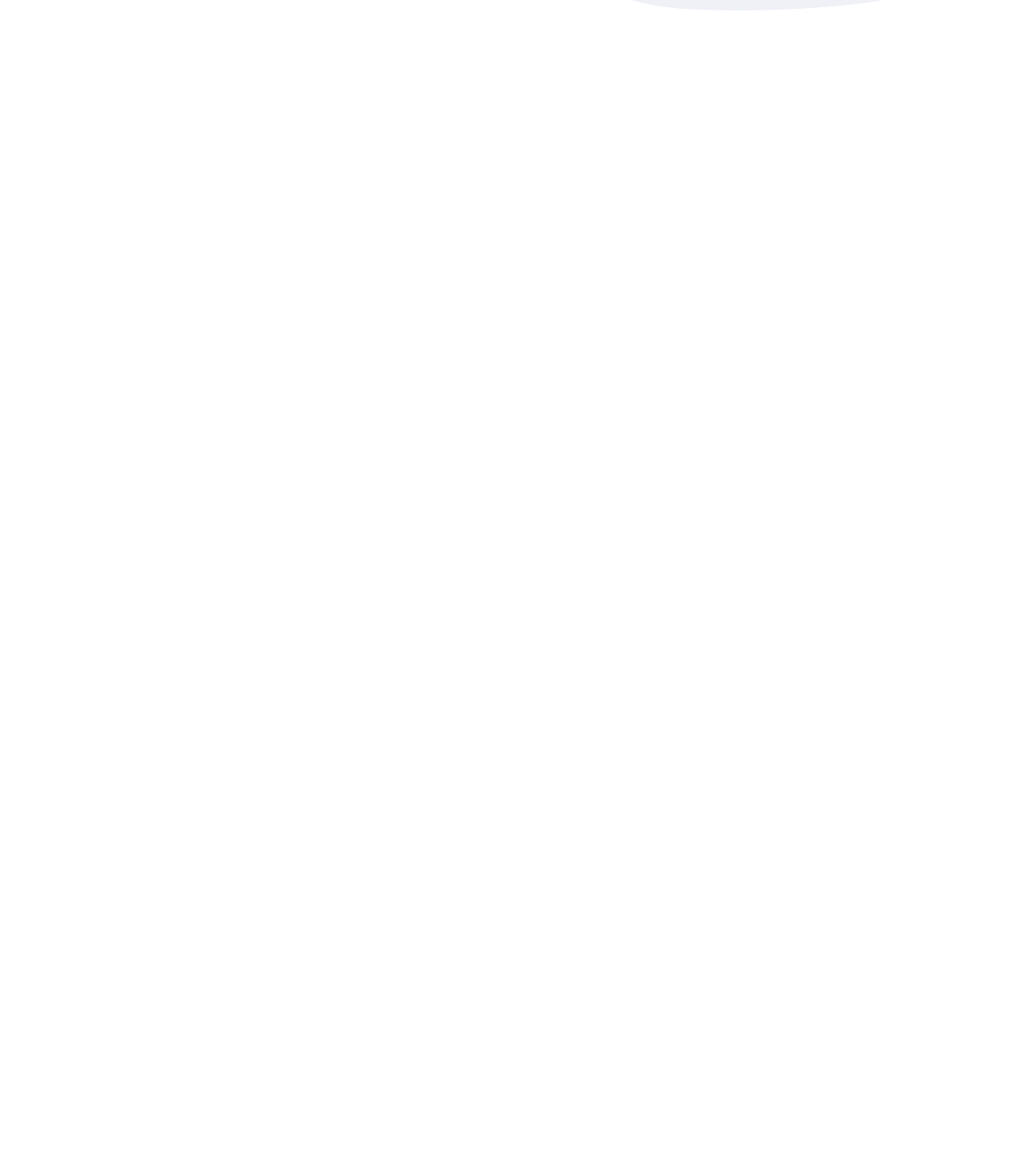
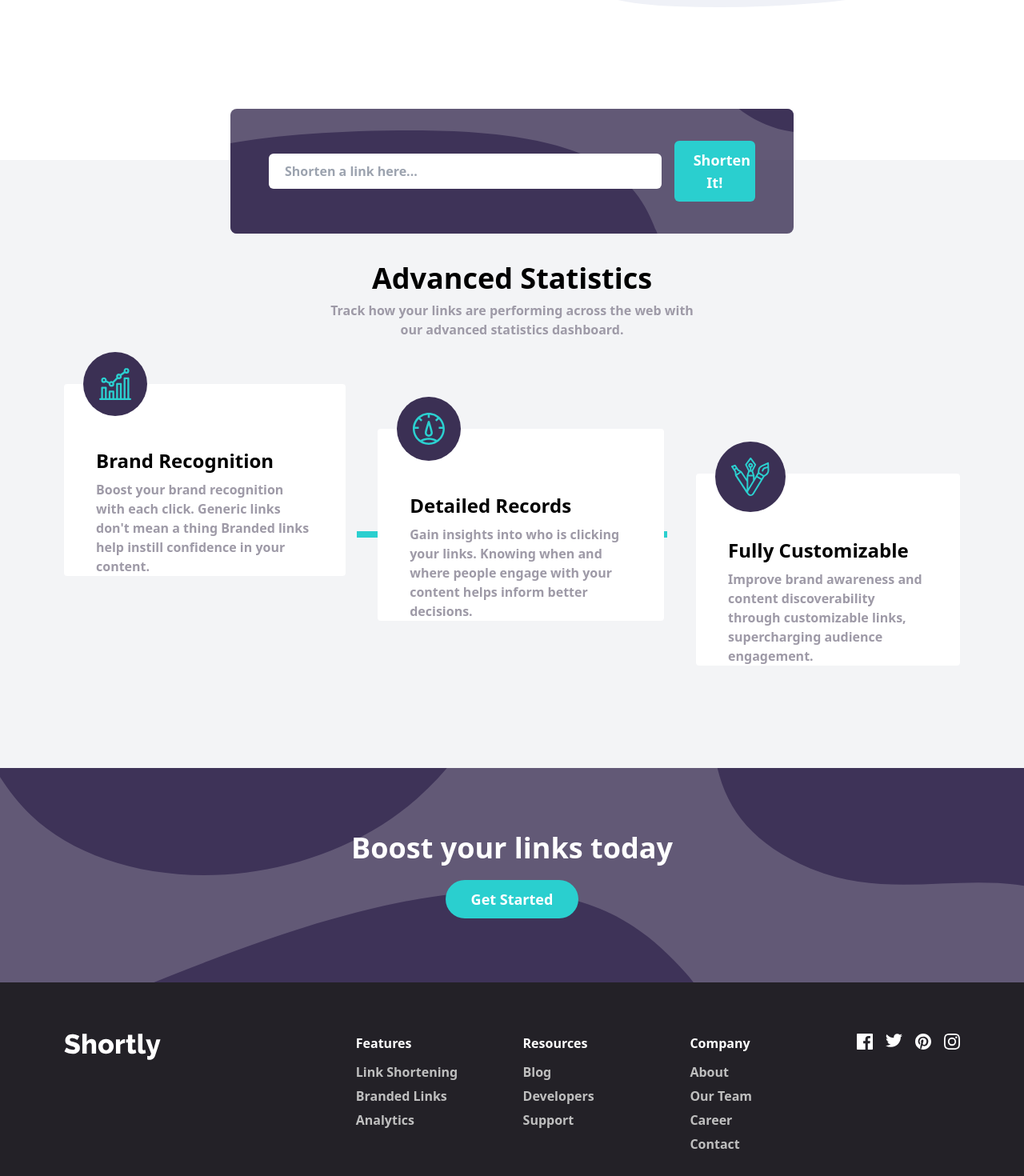
Before and after one commit to danielace1/url-shortening-app, a React (Vite) app: page / in a window 1280 px wide. Shown: the part 620-2090 px from the top of the page at 80% size. Before the commit the page ends 800 px from the top, so only its background shows below. Built offline with nearby package versions, Linux system fonts and the light colour scheme.

Commit message:
feat: design homepage and added components

```diff
--- a/src/App.jsx
+++ b/src/App.jsx
@@ -1,4 +1,5 @@
-import HomePage from "./components/Pages/HomePage";
+import HomePage from "./Pages/HomePage";
+import Footer from "./components/TheFooter";
 import Navbar from "./components/TheNavbar";
 
 const App = () => {
@@ -6,6 +7,7 @@ const App = () => {
     <div>
       <Navbar />
       <HomePage />
+      <Footer />
     </div>
   );
 };
--- /dev/null
+++ b/src/Pages/HomePage.jsx
@@ -0,0 +1,121 @@
+import SearchBox from "../components/SearchBox";
+
+const HomePage = () => {
+  return (
+    <div>
+      {/* home */}
+      <div className="container px-20 pb-48">
+        <div className="relative mt-12 flex items-center justify-between h-[70vh] xl:h-[60vh]">
+          <div className="w-1/2">
+            <h1 className="font-bold text-6xl mb-3">
+              More than just <br /> shorter links
+            </h1>
+            <p className="text-GreyishViolet font-semibold mb-8">
+              Build your brand&apos;s recognition and get detailed <br />{" "}
+              insights on how your links are performing.
+            </p>
+
+            <button className="px-9 py-2.5 text-white text-lg bg-Cyan hover:bg-cyan-200 font-semibold rounded-full">
+              Get Started
+            </button>
+          </div>
+
+          <div className="absolute -right-20">
+            <img src="/illustration-working.svg" alt="illustration working" />
+          </div>
+        </div>
+      </div>
+
+      {/* Advanced statistics  */}
+      <div className="relative bg-gray-100 pt-16 px-20 pb-32">
+        <div className="flex justify-center items-center">
+          {/* Search box */}
+          <div className="container absolute -top-16 w-full">
+            <SearchBox />
+          </div>
+        </div>
+        <div className="mt-16 text-center">
+          <h1 className="text-4xl font-bold mb-2">Advanced Statistics</h1>
+          <p className="text-GreyishViolet font-semibold">
+            Track how your links are performing across the web with <br /> our
+            advanced statistics dashboard.
+          </p>
+        </div>
+
+        {/* Cards */}
+        <div className="container mt-14 flex gap-x-10">
+          <span className="absolute bottom-72 left-[450px] 2xl:left-[910px] w-96 h-2 bg-Cyan"></span>
+
+          <div className="relative px-10 py-16 h-60 bg-white rounded z-10">
+            <div className="absolute -top-10 left-6 bg-DarkViolet p-5 rounded-full">
+              <img
+                src="/icon-brand-recognition.svg"
+                alt="brand recognition"
+                className=""
+              />
+            </div>
+            <div className="mt-4">
+              <h1 className="font-bold text-2xl mb-2">Brand Recognition</h1>
+              <p className="font-semibold text-GreyishViolet">
+                Boost your brand recognition with each click. Generic links
+                don&apos;t mean a thing Branded links help instill confidence in
+                your content.
+              </p>
+            </div>
+          </div>
+
+          <div className="relative mt-14 px-10 py-16 h-60 bg-white rounded z-10">
+            <div className="absolute -top-10 left-6 bg-DarkViolet p-5 rounded-full">
+              <img
+                src="/icon-detailed-records.svg"
+                alt="brand recognition"
+                className=""
+              />
+            </div>
+            <div className="mt-4">
+              <h1 className="font-bold text-2xl mb-2">Detailed Records</h1>
+              <p className="font-semibold text-GreyishViolet">
+                Gain insights into who is clicking your links. Knowing when and
+                where people engage with your content helps inform better
+                decisions.
+              </p>
+            </div>
+          </div>
+
+          <span className="absolute bottom-72 right-[450px] 2xl:right-[910px] w-96 h-2 bg-Cyan"></span>
+
+          <div className="relative mt-28 px-10 py-16 h-60 bg-white rounded z-10">
+            <div className="absolute -top-10 left-6 bg-DarkViolet p-5 rounded-full">
+              <img
+                src="/icon-fully-customizable.svg"
+                alt="brand recognition"
+                className=""
+              />
+            </div>
+            <div className="mt-4">
+              <h1 className="font-bold text-2xl mb-2">Fully Customizable</h1>
+              <p className="font-semibold text-GreyishViolet">
+                Improve brand awareness and content discoverability through
+                customizable links, supercharging audience engagement.
+              </p>
+            </div>
+          </div>
+        </div>
+      </div>
+
+      {/* Boost your links today */}
+      <div className="bg-[url('/bg-boost-desktop.svg')] bg-no-repeat bg-cover">
+        <div className="bg-DarkViolet bg-opacity-80 py-20 text-center">
+          <h1 className="text-4xl text-white font-bold mb-5">
+            Boost your links today
+          </h1>
+          <button className="px-8 py-2.5 text-white text-lg bg-Cyan hover:bg-cyan-200 font-semibold rounded-full">
+            Get Started
+          </button>
+        </div>
+      </div>
+    </div>
+  );
+};
+
+export default HomePage;
--- a/src/components/Pages/HomePage.jsx
+++ /dev/null
@@ -1,25 +0,0 @@
-const HomePage = () => {
-  return (
-    <div className="container flex items-center justify-between py-20">
-      <div className="w-1/2 ">
-        <h1 className="font-bold text-6xl mb-3">
-          More than just <br /> shorter links
-        </h1>
-        <p className="text-GreyishViolet font-semibold mb-10">
-          Build your brand&apos;s recognition and get detailed <br /> insights
-          on how your links are performing.
-        </p>
-
-        <button className="px-9 py-3 text-white text-lg bg-Cyan hover:bg-cyan-200 font-semibold rounded-full">
-          Get Started
-        </button>
-      </div>
-
-      <div className="">
-        <img src="/illustration-working.svg" alt="illustration working" />
-      </div>
-    </div>
-  );
-};
-
-export default HomePage;
--- /dev/null
+++ b/src/components/SearchBox.jsx
@@ -0,0 +1,22 @@
+const SearchBox = () => {
+  return (
+    <div className="mx-72 bg-[url('/bg-shorten-desktop.svg')] bg-no-repeat bg-cover rounded-lg">
+      <div className="bg-DarkViolet bg-opacity-80 px-12 py-10 rounded-lg">
+        <div className="flex items-center space-x-4">
+          <input
+            type="text"
+            name="search"
+            id="search"
+            placeholder="Shorten a link here..."
+            className="outline-none w-5/6 px-5 py-2.5 font-semibold rounded-md focus:border focus:border-GreyishViolet"
+          />
+          <button className="text-white w-1/6 px-6 py-2.5 bg-Cyan hover:bg-cyan-200 font-bold text-lg rounded-md">
+            Shorten It!
+          </button>
+        </div>
+      </div>
+    </div>
+  );
+};
+
+export default SearchBox;
--- /dev/null
+++ b/src/components/TheFooter.jsx
@@ -0,0 +1,56 @@
+const Footer = () => {
+  return (
+    <footer className="py-16 bg-VeryDarkViolet">
+      <div className="container px-20 flex space-x-48">
+        <div className="w-1/6">
+          <img src="/logo-white.svg" alt="shortly" className="text-white" />
+        </div>
+
+        <div className="grid grid-cols-4 gap-x-20">
+          <div>
+            <h1 className="font-bold text-white mb-3">Features</h1>
+            <ul className="font-semibold text-Grey space-y-1.5">
+              <li>Link Shortening</li>
+              <li>Branded Links</li>
+              <li>Analytics</li>
+            </ul>
+          </div>
+          <div>
+            <h1 className="font-bold text-white mb-3">Resources</h1>
+            <ul className="font-semibold text-Grey space-y-1.5">
+              <li>Blog</li>
+              <li>Developers</li>
+              <li>Support</li>
+            </ul>
+          </div>
+          <div>
+            <h1 className="font-bold text-white mb-3">Company</h1>
+            <ul className="font-semibold text-Grey space-y-1.5">
+              <li>About</li>
+              <li>Our Team</li>
+              <li>Career</li>
+              <li>Contact</li>
+            </ul>
+          </div>
+
+          <div className="flex space-x-4">
+            <div>
+              <img src="/icon-facebook.svg" alt="facebook" />
+            </div>
+            <div>
+              <img src="/icon-twitter.svg" alt="twitter" />
+            </div>{" "}
+            <div>
+              <img src="/icon-pinterest.svg" alt="pinterest" />
+            </div>
+            <div>
+              <img src="/icon-instagram.svg" alt="instagram" />
+            </div>
+          </div>
+        </div>
+      </div>
+    </footer>
+  );
+};
+
+export default Footer;
--- a/src/components/TheNavbar.jsx
+++ b/src/components/TheNavbar.jsx
@@ -1,6 +1,6 @@
 const Navbar = () => {
   return (
-    <nav className="container flex justify-between items-center py-8 font-Poppins">
+    <nav className="container flex justify-between items-center px-20 py-8 font-Poppins">
       <div className="flex items-center space-x-10">
         <div>
           <img src="/logo.svg" alt="Shortly" />
@@ -16,7 +16,7 @@ const Navbar = () => {
         <button className="font-semibold text-Grey hover:text-black">
           Login
         </button>
-        <button className="font-semibold bg-Cyan text-white px-5 py-2 rounded-full hover:bg-cyan-200">
+        <button className="font-semibold bg-Cyan text-white px-5 py-1.5 rounded-full hover:bg-cyan-200">
           Sign Up
         </button>
       </div>
```
Also changed, not shown: public/logo copy.svg (deleted), public/logo-white.svg (added).
